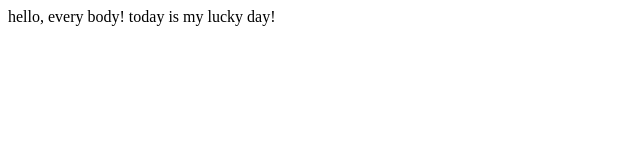
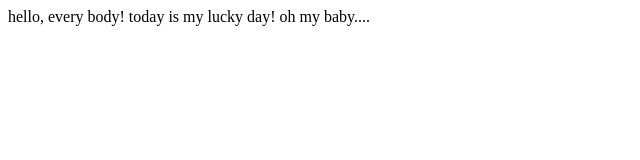
Before and after one commit to tomyxiao/test_web3, a plain HTML site: page index.html in a window 1280 px wide. Shown: the whole page, without its empty margins (0-640 px from the left). Drawn offline with Linux system fonts and the light colour scheme.

Commit message:
修改测试内容

```diff
--- a/index.html
+++ b/index.html
@@ -9,6 +9,6 @@
  </HEAD>
 
  <BODY>
-  hello, every body! today is my lucky day!
+  hello, every body! today is my lucky day! oh my baby....
  </BODY>
 </HTML>
```
